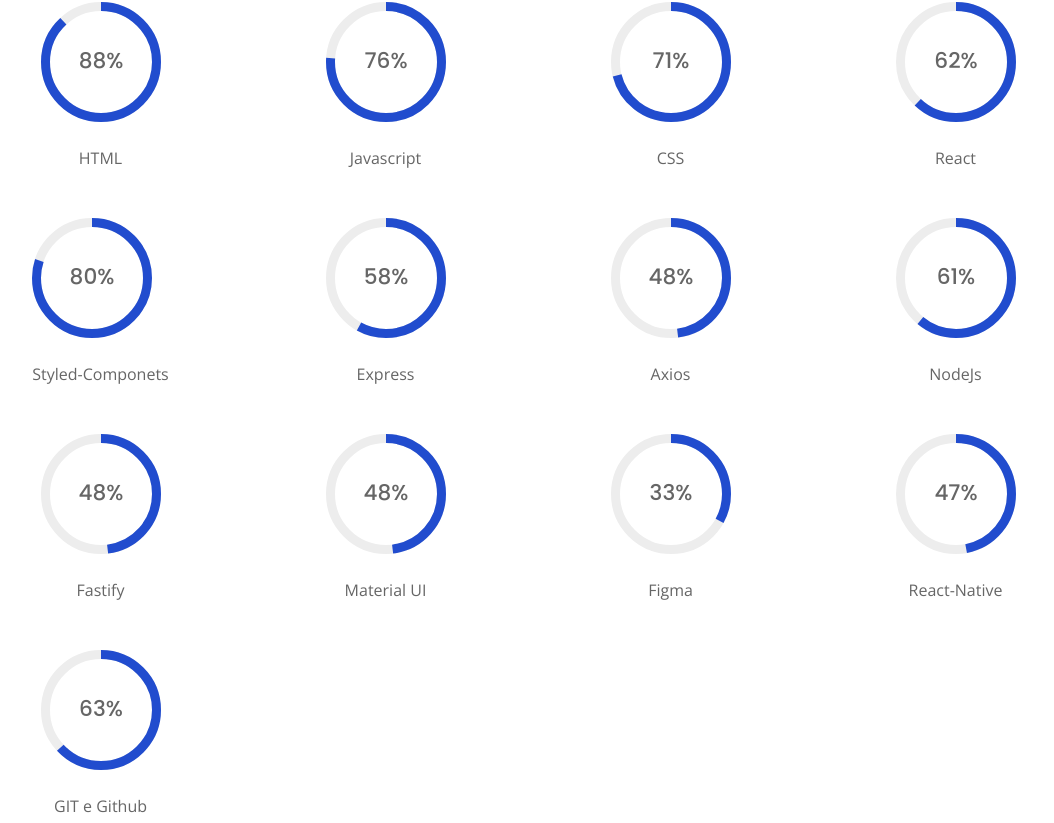
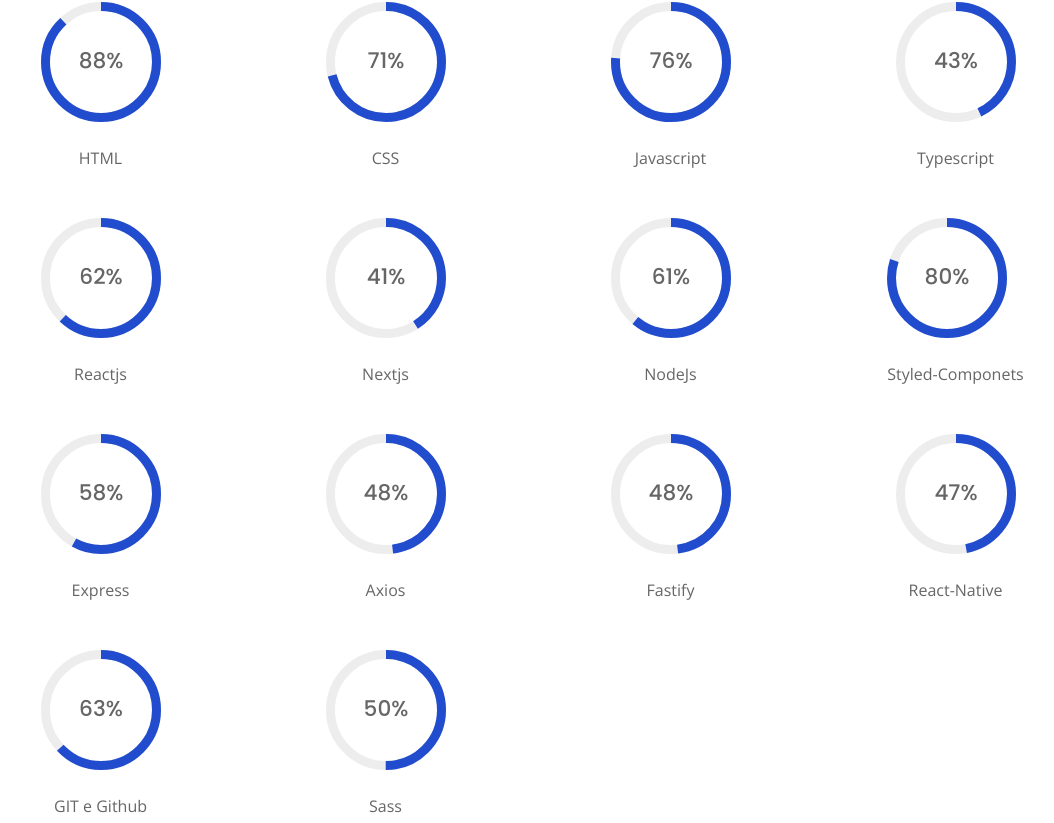
Before and after one commit to daniel-barbosaa/portfolio, a React (Vite) app: page /sobre in a window 1280 px wide. Shown: the part 777-1600 px from the top of the page, without its empty margins (112-1166 px from the left). Built offline with nearby package versions, Linux system fonts and the light colour scheme.

Commit message:
alteração no sobre mim, adicionando novas tecnologias que utilizo

```diff
--- a/src/data.jsx
+++ b/src/data.jsx
@@ -172,62 +172,61 @@
     title: 'HTML',
     percentage: '88',
   },
-
   {
     id: 2,
+    title: 'CSS',
+    percentage: '71',
+  },
+  {
+    id: 3,
     title: 'Javascript',
     percentage: '76',
   },
-
   {
-    id: 3,
-    title: 'CSS',
-    percentage: '71',
+    id: 4,
+    title: 'Typescript',
+    percentage: '43',
+  },
+  {
+    id: 5,
+    title: 'Reactjs',
+    percentage: '62',
+  },
+  {
+    id: 6,
+    title: 'Nextjs',
+    percentage: '41',
   },
 
   {
-    id: 4,
-    title: 'React',
-    percentage: '62',
+    id: 7,
+    title: 'NodeJs',
+    percentage: '61',
   },
 
   {
-    id: 5,
+    id: 8,
     title: 'Styled-Componets',
     percentage: '80',
   },
 
   {
-    id: 6,
+    id: 9,
     title: 'Express',
     percentage: '58',
   },
 
   {
-    id: 7,
+    id: 10,
     title: 'Axios',
     percentage: '48',
   },
 
+
   {
-    id: 8,
-    title: 'NodeJs',
-    percentage: '61',
-  },
-  {
-    id: 9,
+    id: 11,
     title: 'Fastify',
     percentage: '48',
-  },
-  {
-    id: 10,
-    title: 'Material UI',
-    percentage: '48',
-  },
-  {
-    id: 11,
-    title: 'Figma',
-    percentage: '33',
   },
   {
     id: 12,
@@ -238,6 +237,11 @@
     id: 13,
     title: 'GIT e Github',
     percentage: '63',
+  },
+  {
+    id: 14,
+    title: 'Sass',
+    percentage: '50',
   },
 ];
 
@@ -283,12 +287,17 @@
       {
         icon: <FiGithub />,
         title: 'Github : ',
-        desc: <Link to='https://calculadora-two-eosin.vercel.app'>Acesse o repositório</Link> ,
+        desc: <Link to='https://github.com/daniel-barbosaa/code-burguer-app-front'>Acesse o repositório</Link> ,
       },
       {
         icon: <FaCode />,
         title: 'Tecnologias : ',
         desc: 'JavaScript, React, Node, Express,PostgreSQL, JWT e outras.',
+      },
+      {
+        icon: <FiExternalLink />,
+        title: 'Visualizar : ',
+        desc: <Link to="https://github.com/daniel-barbosaa/code-burguer-app-front">Tenha uma experiência clicando aqui</Link>,
       },
     ],
   },
@@ -304,9 +313,9 @@
         desc: 'Sistema de cadastro de usuários',
       },
       {
-        icon: <FiUser />,
-        title: 'Cliente : ',
-        desc: 'Público',
+        icon: <FiGithub />,
+        title: 'Github : ',
+        desc: <Link to='https://github.com/daniel-barbosaa/project-react-user-registration'>Acesse o repositório</Link> ,
       },
       {
         icon: <FaCode />,
@@ -332,9 +341,9 @@
         desc: 'Aplicação conversor de moedas',
       },
       {
-        icon: <FiUser />,
-        title: 'Cliente : ',
-        desc: 'Público',
+        icon: <FiGithub />,
+        title: 'Github : ',
+        desc: <Link to='https://github.com/daniel-barbosaa/conversor-de-moedas'>Acesse o repositório</Link> ,
       },
       {
         icon: <FaCode />,
@@ -371,7 +380,7 @@
       },
       {
         icon: <FiExternalLink />,
-        title: 'Preview : ',
+        title: 'Visualizar : ',
         desc:<Link to='https://imc-calculator-first.vercel.app'>Tenha uma experiência clicando aqui</Link>,
       },
     ],
@@ -390,13 +399,18 @@
       {
         icon: <FiExternalLink />,
         title: 'Visualizar : ',
-        desc: <Link to='https://imc-calculator-first.vercel.app'>Acesse aqui</Link>,
+        desc: <Link to='https://github.com/daniel-barbosaa/react-native-lookApp'>Acesse aqui</Link>,
       },
       {
         icon: <FaCode />,
         title: 'Tecnoligias : ',
         desc: 'JavaScript, React-Native, Styled-Components, Async-Storage, Drawer-navigation, Stretchy',
       },
+      {
+        icon: <FiGithub />,
+        title: 'Github : ',
+        desc: <Link to='https://github.com/daniel-barbosaa/react-native-lookApp'>Acessar Repositório</Link>,
+      }
 
     ],
   },
@@ -412,9 +426,9 @@
         desc: 'Relógio digital da web',
       },
       {
-        icon: <FiUser />,
-        title: 'Cliente : ',
-        desc: 'Público ',
+        icon: <FiGithub />,
+        title: 'Github : ',
+        desc: <Link to='https://github.com/daniel-barbosaa/'>Acessar Repositório</Link>,
       },
       {
         icon: <FaCode />,
--- a/src/pages/about/About.jsx
+++ b/src/pages/about/About.jsx
@@ -26,11 +26,14 @@
                         <ul className="info__list grid">
                             <Info />
                         </ul>
+                        <a href={CV} download="danielbarbosamendes.pdf">
+                        <button  className="button">
 
-                        <button href={CV} className="button">
                             Download Cv
                             <span className="button__icon about__button-icon"><FaDownload /></span>
+
                         </button>
+                        </a>
 
                     </div>
                     <div className="stats grid">
--- a/src/pages/home/Home.jsx
+++ b/src/pages/home/Home.jsx
@@ -11,10 +11,13 @@
 
       <div className="home__content">
         <div className="home__data">
-          <h1 className="home__title"><span>Sou Daniel Barbosa.</span> desenvolvedor web</h1>
-          <p className="home__description">Um entusiasta de tecnologia apaixonado por criar experiências incríveis na web. Com mais de dois anos de dedicação ao desenvolvimento de softwares, concentro-me principalmente no frontend onde me tornei especialista, transformo designs inspiradores por linhas de códigos utilizando <span className="strong__key">Javascript e React </span>. Desde que mergulhei no mundo da programação, tenho buscado aprimorar incessantemente minhas habilidades, sempre sedento por novos conhecimentos e novos desafios.
+          <h1 className="home__title"><span>Sou Daniel Barbosa.</span> desenvolvedor Front-end</h1>
+          <p className="home__description">Um entusiasta de tecnologia apaixonado por criar experiências incríveis na web. Com mais de dois anos de dedicação ao desenvolvimento de softwares, com experiência no Frontend utilizando tecnologias como <span className="strong__key">JavaScript / TypeScript, Reactjs, Nextjs, Nodejs</span>. Tudo começou a partir de uma curiosidade de entender como os sites e aplicativos que usamos diariamente são construídos.
+          Desde que mergulhei no mundo da programação, tenho buscado aprimorar incessantemente minhas habilidades, sempre sedento por novos conhecimentos e novos desafios.
           <br/>
-          Além do front end, também tenho experiência na construção do back end, desenvolvendo APIs CRUD com <span className="strong__key">Node.js, Express e Fastify.</span> Acredito que a chave para o sucesso em qualquer projeto é um ambiente de estudo concentrado e organizado. Portanto, busco constantemente aperfeiçoar não apenas minhas habilidades técnicas, mas também minha abordagem metodológica para o desenvolvimento de software..</p>
+          Estou sempre em busca de oportunidades para aprender e crescer como profissional, animado para colaborar em projetos que desafiem minhas habilidades e me permitam contribuir para o mundo digital.
+          Fora do mundo do desenvolvimento, gosto de ouvir música, academia para botar o shape em dia, e uma boa leitura. Estou sempre aberto a novas oportunidades de aprendizado e colaboração, então sinta-se à vontade para entrar em contato comigo se quiser discutir projetos interessantes ou simplesmente para trocar ideias sobre tecnologia!
+          </p>
 
           <button to='/sobre' className='button'>
             Mais sobre mim
```
Also changed, not shown: 1 other file (tests, documents, lock files or other folders).
